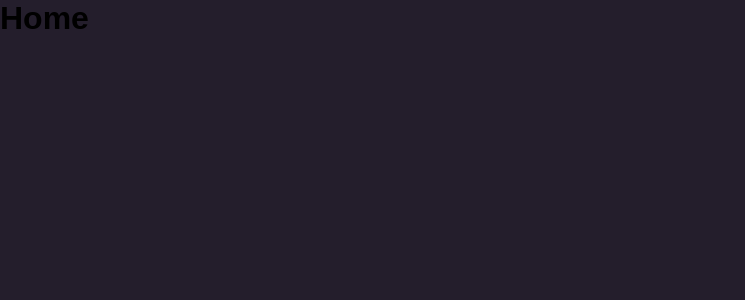
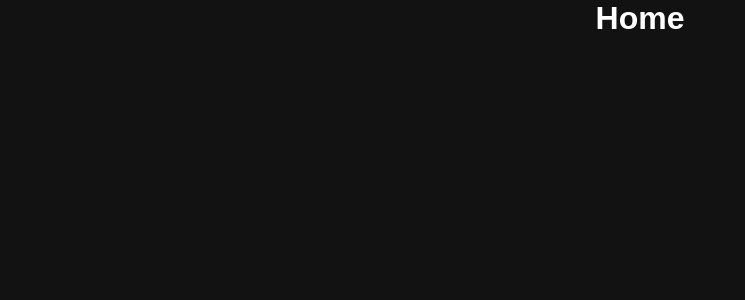
Before and after one commit to projeto-de-algoritmos/Final_spotfga, a React (Create React App) app in the folder spotfga/: page / in a window 1280 px wide. Shown: the top 300 px of the page, without its empty margins (0-745 px from the left). Built offline with nearby package versions, Linux system fonts and the light colour scheme.

Commit message:
style: global style

```diff
--- a/spotfga/prettier.config.js
+++ b/spotfga/prettier.config.js
@@ -2,5 +2,4 @@ module.exports = {
   singleQuote: true,
   trailingComma: 'all',
   allowParens: 'avoid',
-
 };
--- a/spotfga/src/App.tsx
+++ b/spotfga/src/App.tsx
@@ -1,8 +1,6 @@
 import React from 'react';
 import Routes from './routes';
 
-const App: React.FC = () => (
-  <Routes />
-);
+const App: React.FC = () => <Routes />;
 
 export default App;
--- a/spotfga/src/index.css
+++ b/spotfga/src/index.css
@@ -5,6 +5,7 @@
   font-family: 'Montserrat', sans-serif;
 }
 
-html, body {
-  background-color: #241E2C;
+html,
+body {
+  background-color: #121212;
 }
--- a/spotfga/src/index.tsx
+++ b/spotfga/src/index.tsx
@@ -7,5 +7,5 @@ ReactDOM.render(
   <React.StrictMode>
     <App />
   </React.StrictMode>,
-  document.getElementById('root')
+  document.getElementById('root'),
 );
--- a/spotfga/src/pages/Home/styles.ts
+++ b/spotfga/src/pages/Home/styles.ts
@@ -1,5 +1,10 @@
 import styled from 'styled-components';
 
 export const Container = styled.div`
-
+  width: 100%;
+  display: flex;
+  flex-direction: column;
+  justify-content: center;
+  align-items: center;
+  color: #fff;
 `;
```
Also changed, not shown: spotfga/package.json (+7 -0 lines), spotfga/tsconfig.json (+2 -8 lines), spotfga/.eslintrc.json, spotfga/src/routes.tsx (line endings or trailing spaces), 1 other file (tests, documents, lock files or other folders).
